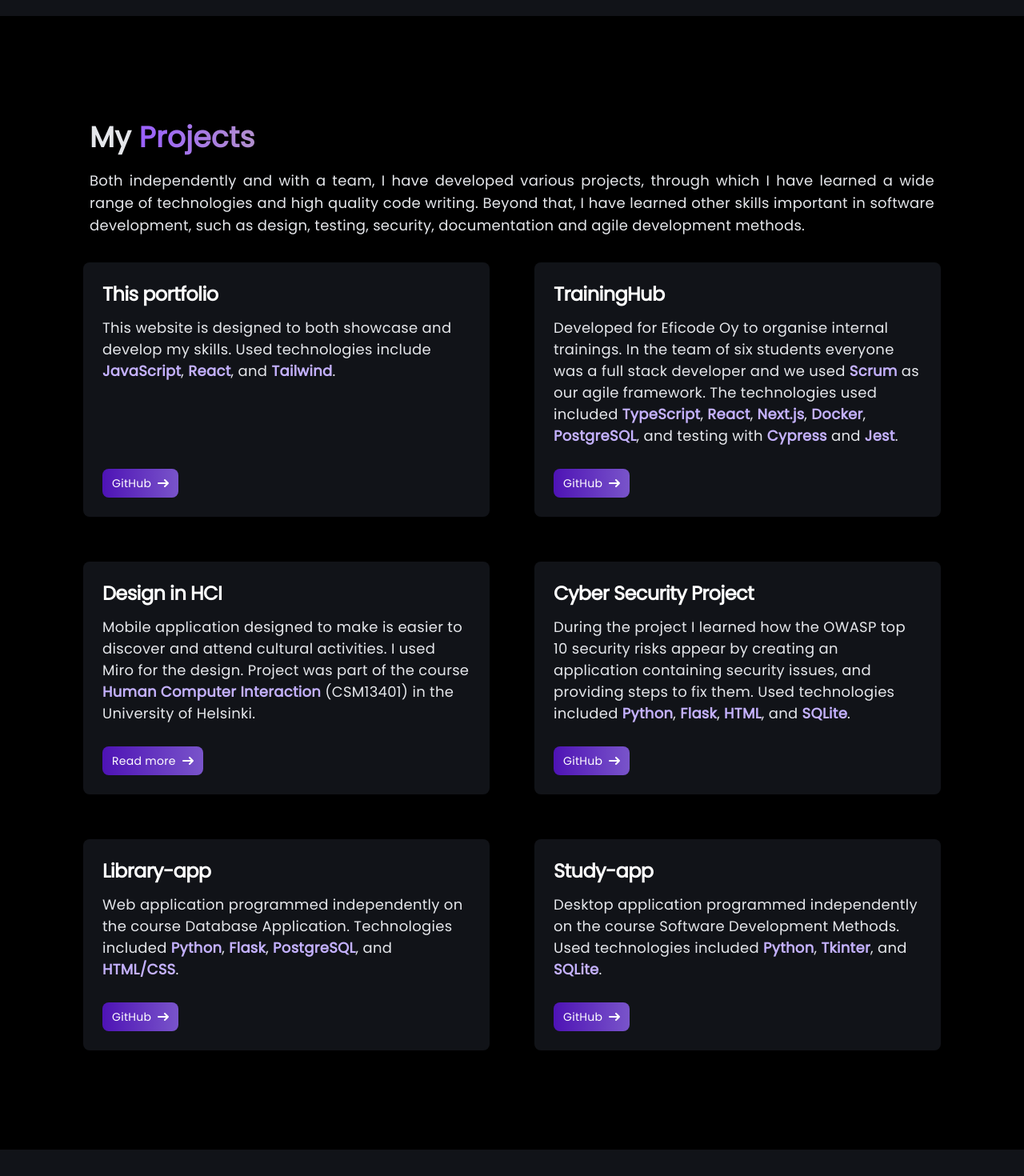
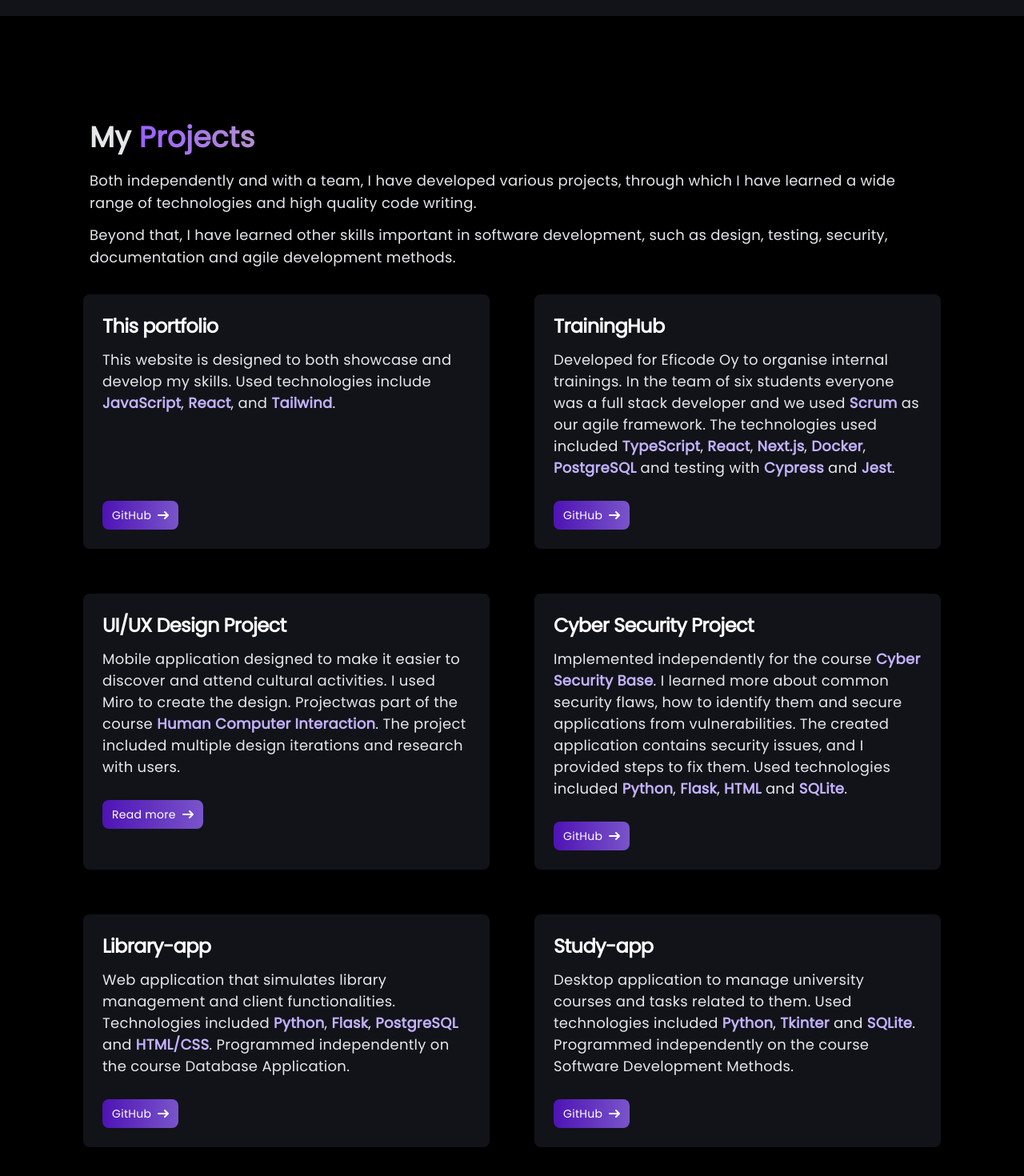
Before and after one commit to erjavaskivuori/erjavaskivuori.github.io, a React (Create React App) app: page / in a window 1280 px wide. Shown: the part 780-2250 px from the top of the page at 80% size. Built offline with nearby package versions, Linux system fonts and the light colour scheme.

Commit message:
Updated project informations

```diff
--- a/src/components/Projects.jsx
+++ b/src/components/Projects.jsx
@@ -6,17 +6,20 @@ const Projects = () => {
       className="flex min-h-full flex-col items-center justify-center bg-[#000000] py-28 text-white"
       id="projects"
     >
-      <div className="mx-auto flex max-w-6xl flex-col-reverse items-center gap-12 px-10 sm:flex-row md:gap-6">
+      <div className="mx-auto flex max-w-6xl flex-row md:flex-col-reverse items-center gap-12 px-10 md:gap-6">
         <div>
           <div className="p-2">
             <div className="my-3 text-gray-200">
               <h3 className="mb-5 text-4xl font-semibold">
                 My <span>Projects</span>
               </h3>
-              <p className="text-justify leading-7">
+              <p className="text-base md:text-lg">
                 Both independently and with a team, I have developed various
                 projects, through which I have learned a wide range of
-                technologies and high quality code writing. Beyond that, I have
+                technologies and high quality code writing.
+              </p>
+              <p className="text-base md:text-lg mt-3">
+                Beyond that, I have
                 learned other skills important in software development, such as
                 design, testing, security, documentation and agile development
                 methods.
@@ -33,8 +36,7 @@ const Projects = () => {
                 <p className="mb-7 mt-3 font-normal text-gray-200">
                   This website is designed to both showcase and develop my
                   skills. Used technologies include <strong>JavaScript</strong>,
-                  <strong> React</strong>, and
-                  <strong> Tailwind</strong>.
+                  <strong> React</strong>, and <strong> Tailwind</strong>.
                 </p>
               </div>
               <a
@@ -70,7 +72,7 @@ const Projects = () => {
                 used <strong>Scrum</strong> as our agile framework. The
                 technologies used included <strong>TypeScript</strong>,
                 <strong> React</strong>, <strong>Next.js</strong>,
-                <strong> Docker</strong>,<strong> PostgreSQL</strong>, and
+                <strong> Docker</strong>,<strong> PostgreSQL</strong> and
                 testing with
                 <strong> Cypress</strong> and
                 <strong> Jest</strong>.
@@ -100,14 +102,14 @@ const Projects = () => {
 
             <div className="bg-gray rounded-lg p-6 shadow">
               <h5 className="mb-2 text-2xl font-bold tracking-tight text-white">
-                Design in HCI
+                UI/UX Design Project
               </h5>
               <p className="mb-7 mt-3 font-normal text-gray-200">
-                Mobile application designed to make is easier to discover and
-                attend cultural activities. I used Miro for the design. Project
-                was part of the course{" "}
-                <strong>Human Computer Interaction </strong>
-                (CSM13401) in the University of Helsinki.
+                Mobile application designed to make it easier to discover and
+                attend cultural activities. I used Miro to create the design.
+                Projectwas part of the course
+                <strong> Human Computer Interaction</strong>. The project included
+                multiple design iterations and research with users.
               </p>
               <a
                 href="/"
@@ -137,11 +139,12 @@ const Projects = () => {
                 Cyber Security Project
               </h5>
               <p className="mb-7 mt-3 font-normal text-gray-200">
-                During the project I learned how the OWASP top 10 security risks
-                appear by creating an application containing security issues,
-                and providing steps to fix them. Used technologies included
+                Implemented independently for the course <strong>Cyber Security Base</strong>.
+                I learned more about common security flaws, how to identify them and
+                secure applications from vulnerabilities. The created application contains security issues,
+                and I provided steps to fix them. Used technologies included
                 <strong> Python</strong>,<strong> Flask</strong>,
-                <strong> HTML</strong>, and
+                <strong> HTML</strong> and
                 <strong> SQLite</strong>.
               </p>
               <a
@@ -172,11 +175,12 @@ const Projects = () => {
                 Library-app
               </h5>
               <p className="mb-7 mt-3 font-normal text-gray-200">
-                Web application programmed independently on the course Database
-                Application. Technologies included
+                Web application that simulates library management and client
+                functionalities. Technologies included
                 <strong> Python</strong>,<strong> Flask</strong>,
-                <strong> PostgreSQL</strong>, and
-                <strong> HTML/CSS</strong>.
+                <strong> PostgreSQL</strong> and
+                <strong> HTML/CSS</strong>. Programmed independently on the course Database
+                Application.
               </p>
               <a
                 href="https://github.com/erjavaskivuori/tsoha-library"
@@ -206,10 +210,11 @@ const Projects = () => {
                 Study-app
               </h5>
               <p className="mb-7 mt-3 font-normal text-gray-200">
-                Desktop application programmed independently on the course
-                Software Development Methods. Used technologies included
-                <strong> Python</strong>, <strong>Tkinter</strong>, and
-                <strong> SQLite</strong>.
+                Desktop application to manage university courses and tasks related to them.
+                Used technologies included
+                <strong> Python</strong>, <strong>Tkinter</strong> and
+                <strong> SQLite</strong>. Programmed independently on the course
+                Software Development Methods.
               </p>
               <a
                 href="https://github.com/erjavaskivuori/ot-harjoitustyo"
```
